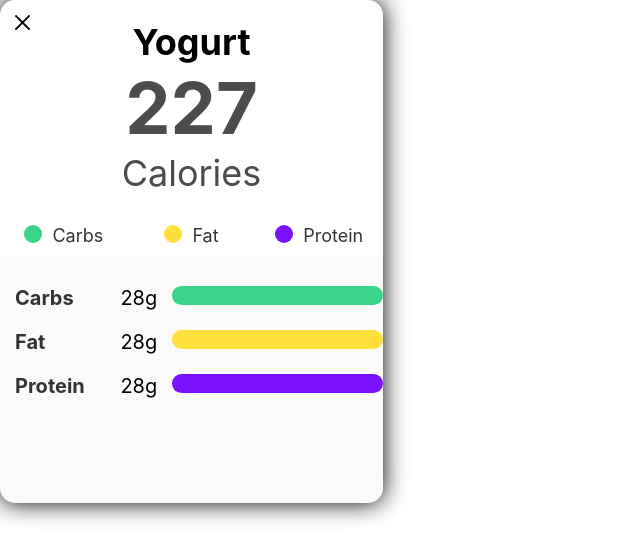
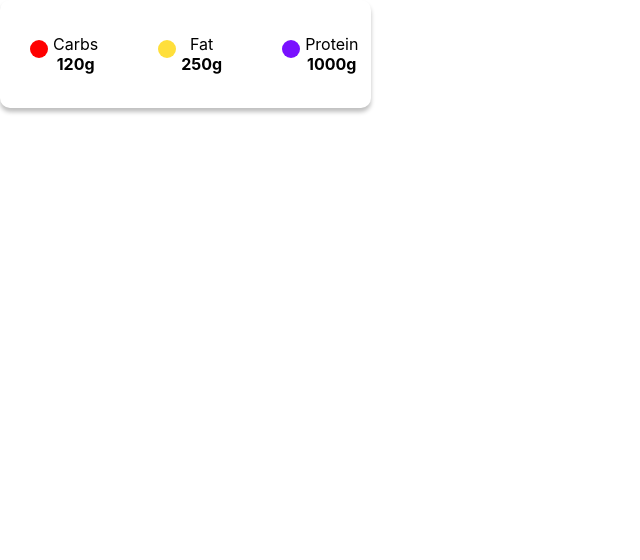
Before and after one commit to TakuyaKToyokawa/diet-app-front, a React (Create React App) app: page / in a window 1280 px wide. Shown: the top 560 px of the page, without its empty margins (0-640 px from the left). Built offline with nearby package versions, Linux system fonts and the light colour scheme.

Commit message:
Resolved conflicting files

```diff
--- a/src/components/MacronutrientsInfo/index.js
+++ b/src/components/MacronutrientsInfo/index.js
@@ -2,191 +2,81 @@ import React from "react";
 import styled from "styled-components";
 
 const Container = styled.div`
-position: absolute;
-width:383px;
-height:503px;
-display:flex;
-background: linear-gradient(to bottom, #ffffff 51%, #fafafa 50%);
-border-radius:15px;
-filter: drop-shadow(0 0 0.75rem black);
-flex-direction:column;
+  min-width: ${(props) => (props.width ? props.width : "371px")};
+  max-width: ${(props) => (props.width ? props.width : "20%")};
+  min-height: ${(props) => (props.height ? props.height : "108px")};
+  max-height: ${(props) => (props.height ? props.height : "300px")};
+  display: flex;
+  border-radius: 10px;
+  box-shadow: 0px 4px 4px rgba(0, 0, 0, 0.25);
 `;
 
-const CloseIcon = styled.img`
-  position: absolute;
-  top: 15px;
-  left: 15px;
-  width: 15px;
-  height: 15px;
+const InnerCont = styled.div`
+  display: flex;
+  flex-directiob: row;
+  // background-color: red;
+  margin: 30px;
 `;
 
-const InfoContainer = styled.div`
-display:flex;
-flex-direction:column;
-align-items:center;
-position:relative;
-top:20px;
-`;
-
-const FoodName = styled.div`
-font-weight:bold;
-font-size:36px;
-`;
-
-const Number = styled.div`
-font-weight:bold;
-font-size:72px;
-color:#4c4c4c;
-`;
-
-const Calories = styled.div`
-font-size:36px;
-color:#4c4c4c;`;
-
-const LegendContainer = styled.div`
-display:flex;
-justify-content:center;
-position:relative;
-top:40px;
-`;
-
-const MacroContainer = styled.div`
-display:flex;
-flex-direction:row;
-width:100px;
-position:relative;
-top:10px;
-flex:1;
-justify-content:center;
+const TextCont = styled.div`
+  display: flex;
+  flex-direction: column;
+  justify-content: center;
+  align-items: center;
+  flex: 1;
 `;
 
 const Circle = styled.div`
-width:18px;
-height:18px;
-border-radius:100px;
+  border-radius: 100%;
+  background-color: ${(props) => (props.color ? props.color : "red")};
+  width: 18px;
+  height: 18px;
+  margin-top: 10px;
+  margin-right: 5px;
 `;
 
-const GreenCircle = styled(Circle)`
-background-color:#39d389;
+const Text = styled.p`
+  margin: 0;
 `;
 
-const YellowCircle = styled(Circle)`
-background-color:#ffdf3b;
-`;
-
-const PurpleCircle = styled(Circle)`
-background-color:#7910ff;
-`;
-
-const Macro = styled.div`
-font-size:18px;
-color:#333333;
-text-indent:10px;
-`;
-
-const BottomContainer = styled.div`
-display:flex;
-border-bottom-radius:15px;
-flex-direction:column;
-`;
-
-const BarContainer = styled.div`
-display:flex;
-flex-direction:row;
-justify-content:space-around;
-position:relative;
-top: 90px;
-margin-bottom:20px;
-margin-left:15px;
-`;
-
-const MacroInfo = styled.div`
-font-size:20px;
-color:#333333;
-font-weight:bold;
-display:flex;
-flex:1;
-`;
-
-const MacroNum = styled.div`
-font-size:20px;
-color:#000000;
-display:flex;
-justify-content:flex-end
-flex:1;
-text-align:right;
-margin-right:15px;
-`;
-
-const Bar = styled.div`
-width: ${props => props.width ? props.width : "184px"};
-height:19px;
-${props=>props.bgcolor && "background-color:" + props.bgcolor+";"}
-border-radius:100px;
-display:flex;
-flex:2;
-`;
-
-const MacronutrientsInfo = ({ Name, CaloriesNumber, MacroNumb, width, bgcolor }) => {
-  return <Container>
-      <CloseIcon src="./close.png" />
-      <InfoContainer>
-        <FoodName>{Name}</FoodName>
-        <Number>{CaloriesNumber}</Number>
-        <Calories>Calories</Calories>
-      </InfoContainer>
-
-
-      <LegendContainer>
-        <MacroContainer>
-          <GreenCircle />
-          <Macro>Carbs</Macro>
-        </MacroContainer>
-
-        <MacroContainer>
-          <YellowCircle />
-          <Macro>Fat</Macro>
-        </MacroContainer>
-
-        <MacroContainer>
-          <PurpleCircle />
-          <Macro>Protein</Macro>
-        </MacroContainer>
-      </LegendContainer>
-
-      <BottomContainer>
-
-      <BarContainer>
-        <MacroInfo>Carbs</MacroInfo>
-        <MacroNum>{MacroNumb}</MacroNum>
-        <Bar width="184px" bgcolor="#39d389"/>
-      </BarContainer>
-
-      <BarContainer>
-        <MacroInfo>Fat</MacroInfo>
-        <MacroNum>{MacroNumb}</MacroNum>
-        <Bar width="82px" bgcolor="#ffdf3b"/>
-      </BarContainer>
-
-      <BarContainer>
-        <MacroInfo>Protein</MacroInfo>
-        <MacroNum>{MacroNumb}</MacroNum>
-        <Bar width="48px" bgcolor="#7910ff"/>
-      </BarContainer>
-    </BottomContainer>
-
-    {/* <Button /> */}
-
-
-  </Container>;
+const MacronutrientsInfo = ({}) => {
+  return (
+    <Container>
+      <InnerCont>
+        <Circle />
+        <TextCont>
+          <Text>Carbs</Text>
+          <Text>
+            <b>120g</b>
+          </Text>
+        </TextCont>
+      </InnerCont>
+      <InnerCont>
+        <Circle color="#FFDF3B" />
+        <TextCont>
+          <Text>Fat</Text>
+          <Text>
+            <b>250g</b>
+          </Text>
+        </TextCont>
+      </InnerCont>
+      <InnerCont>
+        <Circle color="#7910FF" />
+        <TextCont>
+          <Text>Protein</Text>
+          <Text>
+            <b>1000g</b>
+          </Text>
+        </TextCont>
+      </InnerCont>
+    </Container>
+  );
 };
 
 MacronutrientsInfo.defaultProps = {
-  Name: "Yogurt",
-  CaloriesNumber: "227",
-  MacroNumb: "28g",
   width: null,
-  bgcolor: null
+  height: null,
+  color: null,
 };
 
 export default MacronutrientsInfo;
```
Also changed, not shown: src/components/FoodInfo/index.js (+184 -4 lines), 1 other file (tests, documents, lock files or other folders).
